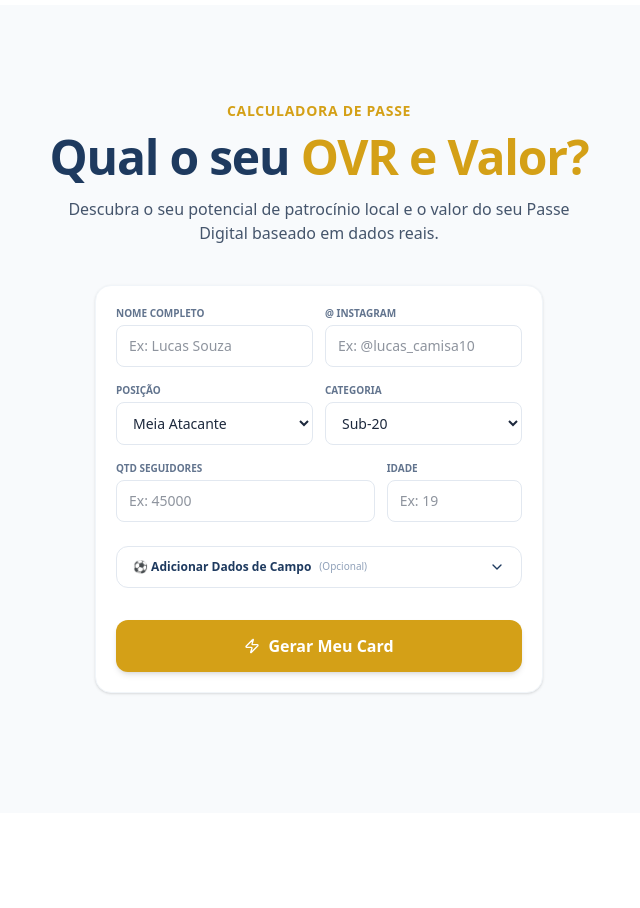
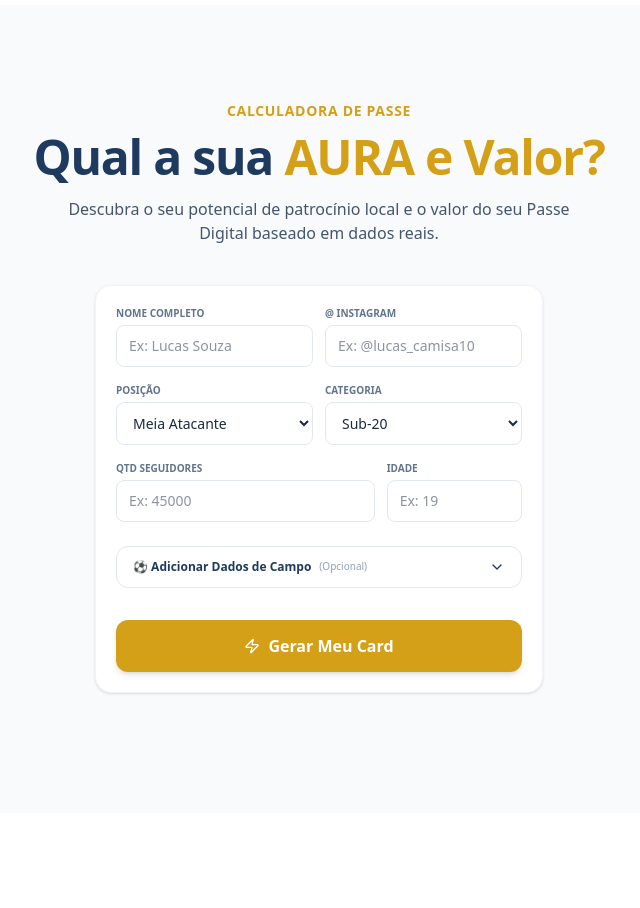
Before and after one commit to hansmelo/soujogadorcaropro, a Next.js app: page / in a window 1280 px wide. Shown: the part 1980-2888 px from the top of the page, without its empty margins (321-961 px from the left). Built offline with nearby package versions, Linux system fonts and the light colour scheme.

Commit message:
design: replace OVR with AURA terminology for better gen-z cultural fit

```diff
--- a/components/Calculator.tsx
+++ b/components/Calculator.tsx
@@ -188,7 +188,7 @@ export default function Calculator() {
         </p>
 
         <h2 className="text-3xl md:text-5xl font-black tracking-tight mb-4 text-center text-[var(--color-navy)]">
-          Qual o seu <span className="text-[var(--color-gold)]">OVR e Valor?</span>
+          Qual a sua <span className="text-[var(--color-gold)]">AURA e Valor?</span>
         </h2>
 
         <p className="text-slate-600 text-center max-w-lg mb-10">
@@ -319,12 +319,11 @@ export default function Calculator() {
               <div className="h-2 w-full bg-gradient-to-r from-[var(--color-navy)] via-[var(--color-gold)] to-[var(--color-navy)]"></div>
 
               <div className="p-6">
-                {/* Row 1: Header */}
+                {/* AURA Badge */}
                 <div className="flex justify-between items-start">
-                  {/* OVR Badge */}
                   <div className="bg-[#fcefc7] border border-[#f5d996] rounded-xl px-4 py-2 flex flex-col items-center justify-center min-w-[4.5rem] shadow-sm">
                     <span className="text-3xl font-black text-[var(--color-navy)] leading-none drop-shadow-sm">{result.ovr}</span>
-                    <span className="text-[10px] font-black text-amber-600 mt-1 tracking-wider">OVR</span>
+                    <span className="text-[10px] font-black text-amber-600 mt-1 tracking-wider">AURA</span>
                   </div>
 
                   {/* Position */}
@@ -425,7 +424,7 @@ export default function Calculator() {
             {result.mode === 1 && (
               <div className="mt-4 bg-amber-50 border border-amber-200 text-amber-900 text-xs px-4 py-3 rounded-xl text-center shadow-sm max-w-[360px] w-full">
                 <p className="font-bold mb-1 flex items-center justify-center gap-1">
-                  <Trophy className="w-3.5 h-3.5 text-[var(--color-gold)]" /> Destrave seu OVR Completo!
+                  <Trophy className="w-3.5 h-3.5 text-[var(--color-gold)]" /> Destrave sua AURA Completa!
                 </p>
                 <p className="text-amber-800/80">Adicione seus dados de campo no formulário acima para aumentar seu Passe e liberar todas as estatísticas do card.</p>
               </div>
```
